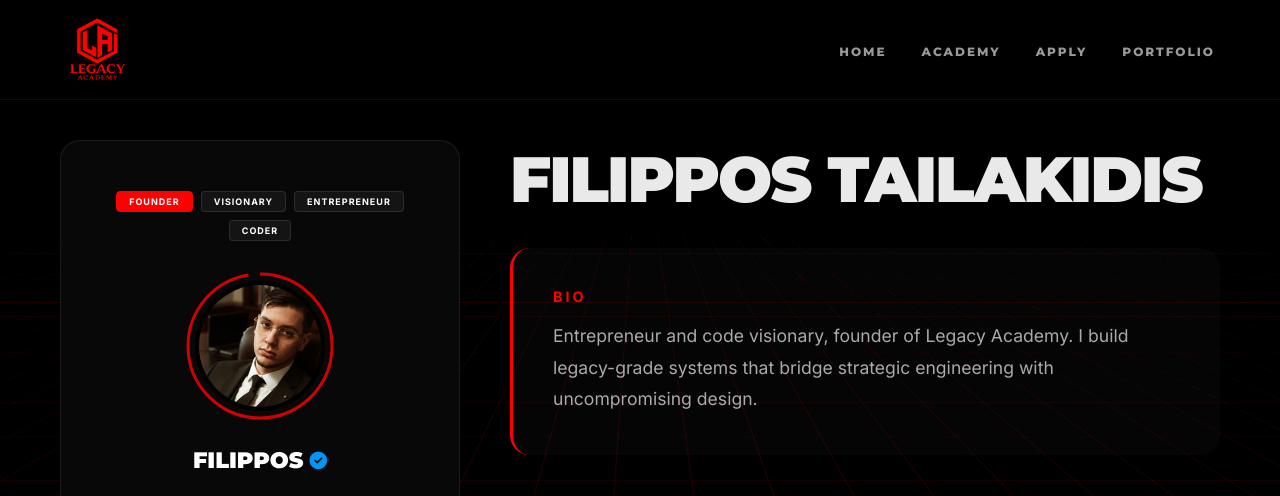
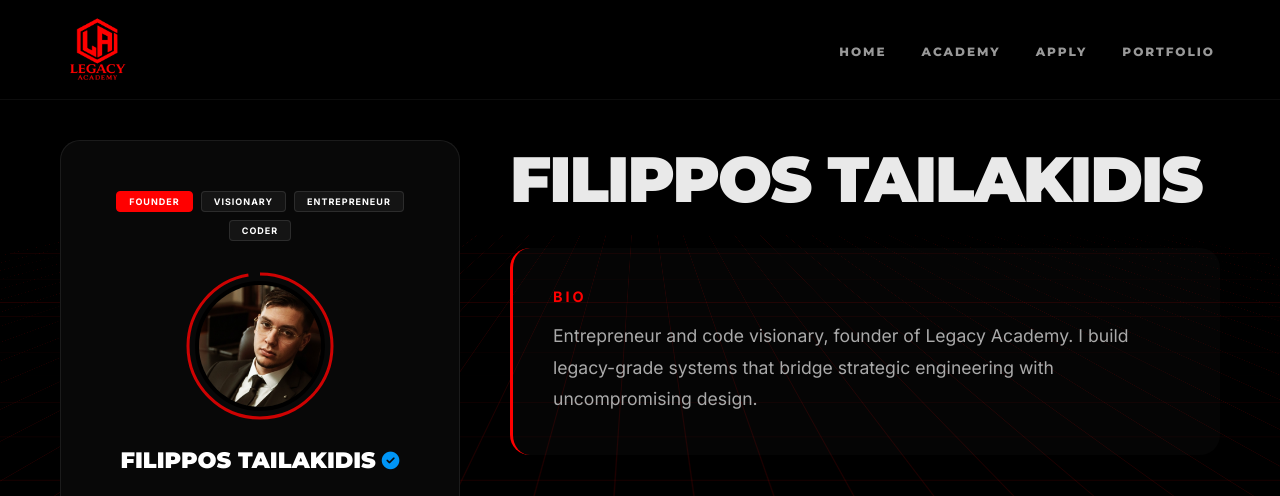
Before and after one commit to gfilipiou-eng/Legacy-Academy, a plain HTML site: page portfolio.html in a window 1280 px wide. Shown: the top 496 px of the page. Drawn offline with Linux system fonts and the light colour scheme.

Commit message:
Add files via upload

```diff
--- a/portfolio.html
+++ b/portfolio.html
@@ -168,7 +168,7 @@
             </div>
 
             <div class="name-container">
-                <div class="card-name">FILIPPOS</div>
+                <div class="card-name">FILIPPOS TAILAKIDIS</div>
                 <div class="verify-badge"><i class="fas fa-check-circle"></i></div>
             </div>
 
```
